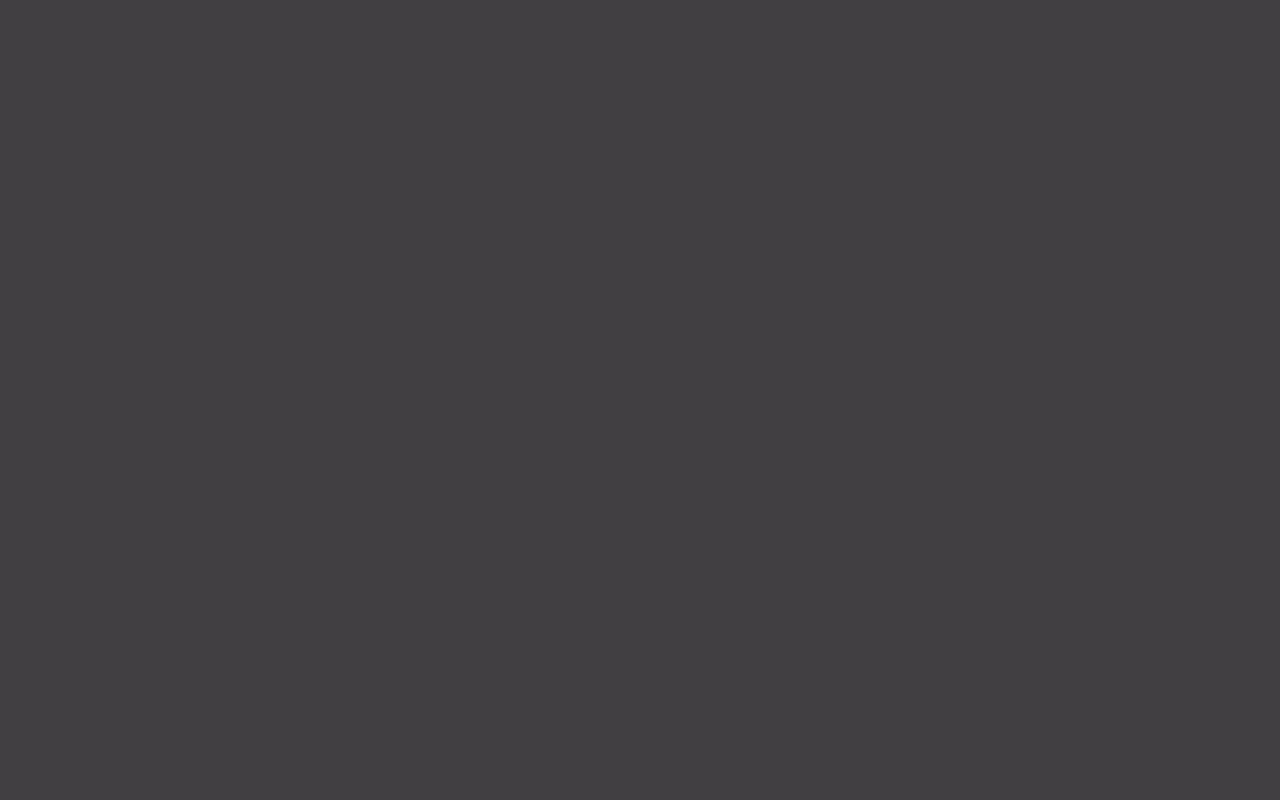
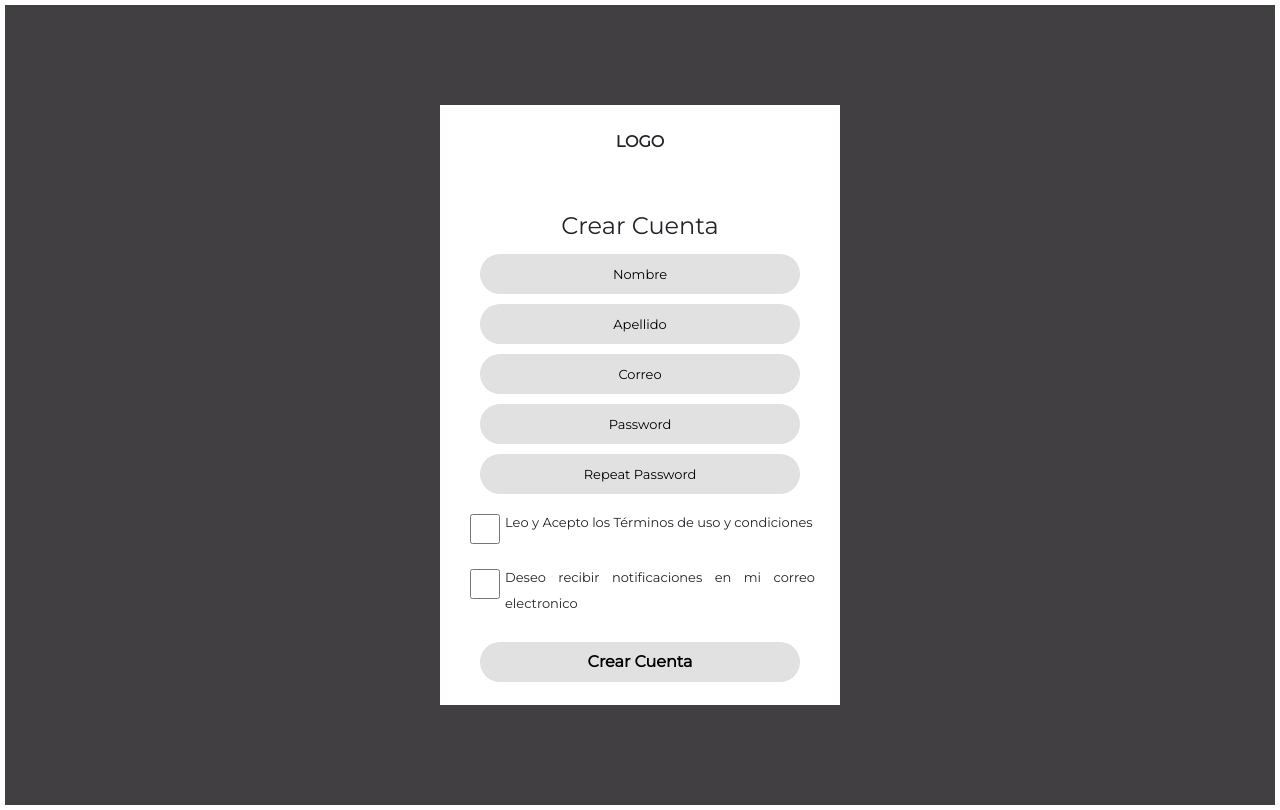
Before and after one commit to luiscf1226/proyectoUX, a React (Create React App) app in the folder proyecto-movie/: page /Crear-cuenta in a window 1280 px wide. Before the commit this address had no page. Built offline with nearby package versions, Linux system fonts and the light colour scheme.

Commit message:
Terminos & Condiciones y Crear Cuenta

```diff
--- a/proyecto-movie/package.json
+++ b/proyecto-movie/package.json
@@ -9,9 +9,10 @@
     "bootstrap": "^5.2.0",
     "react": "^18.2.0",
     "react-bootstrap": "^2.5.0",
+    "react-bootstrap-icons": "^1.8.4",
     "react-dom": "^18.2.0",
     "react-router-dom": "^6.3.0",
-    "react-scripts": "5.0.1",
+    "react-scripts": "^5.0.1",
     "web-vitals": "^2.1.4"
   },
   "scripts": {
--- a/proyecto-movie/src/App.js
+++ b/proyecto-movie/src/App.js
@@ -3,6 +3,8 @@ import {BrowserRouter as Router,Routes,Route} from 'react-router-dom';
 
 import Login from './componentes/Login.jsx';
 import Bienvenido from './componentes/Bienvenido.jsx';
+import Terminos from './componentes/Terminos.jsx';
+import NuevaCuenta from './componentes/NuevaCuenta';
 
 function App() {
   return (
@@ -10,9 +12,10 @@ function App() {
     <div className="App">
        <Router>
         <Routes>
-          <Route  path="/" element={<Bienvenido/>}></Route>
+          <Route path="/" element={<Terminos/>}></Route>
+          <Route  path="/bienvenido" element={<Bienvenido/>}></Route>
           <Route  path='/login' element={<Login/>}></Route>
-
+          <Route  path='/Crear-cuenta' element={<NuevaCuenta/>}></Route>
         </Routes>
 
       </Router>
--- a/proyecto-movie/src/componentes/Bienvenido.css
+++ b/proyecto-movie/src/componentes/Bienvenido.css
@@ -38,13 +38,7 @@
     font-size: 20px;
     text-align: center;
 }
-.button-principal{
-    background-color: #ffffff;
-    border: none;
-    margin-top: 35%;
-    margin-left: 60%;
 
-}
 .flecha{
     margin-top: 4px;
     margin-left: 3%;
--- a/proyecto-movie/src/componentes/Login.jsx
+++ b/proyecto-movie/src/componentes/Login.jsx
@@ -3,9 +3,15 @@ import Button from 'react-bootstrap/Button';
 import Form from 'react-bootstrap/Form';
 import React, { Component } from 'react';
 import gmail from '../images/gmail.png';
+import { useNavigate } from "react-router-dom";
 
 
 function Login(){
+
+    const navigate= useNavigate();
+    const crearcuenta=()=>{
+        navigate('/Crear-cuenta');
+    }
 
     return (
         <div className='login'>
@@ -24,8 +30,8 @@ function Login(){
             </form>
             <span className='span-olvidar'>¿Olvidaste tu contraseña?</span>
             <div className="botones">
-                <Button variant="secondary" className='button1'>Iniciar Sesión</Button>{' '}
-                <Button variant="light" className='button2'>Crear Cuenta</Button>{' '}
+                <Button variant="secondary" className='button1'>Iniciar Sesión</Button>
+                <Button variant="light" className='button2' onClick={()=>crearcuenta()}>Crear Cuenta</Button>
             </div>
 
             <span className='span-final'>También puedes entrar con</span>
--- /dev/null
+++ b/proyecto-movie/src/componentes/NuevaCuenta.css
@@ -0,0 +1,59 @@
+:root{
+   --gris: #e1e1e1;
+}
+
+.principal-frame{
+    width: 400px;
+    height: 600px;
+    background-color: white;
+    padding: 20px;
+    font-family: 'Montserrat';
+}
+
+.heading-crear, h4{
+    text-align: center;
+}
+
+div{
+    padding: 5px;
+}
+
+.nombreC, .apellidoC, .correoC, .passC , .repeatPassC{
+    width: 320px;
+    height: 40px;
+    background-color: var(--gris);
+}
+
+.permisos, .notificaciones{
+    display: flex;
+    float: left;
+    font-size: small;
+    text-align: justify;
+}
+
+.check1, .check2{
+    width: 30px;
+    height: 30px;
+    padding: 5px;
+}
+
+.boton-crear{
+    display: flex;
+    align-items: center;
+    justify-content: center;
+}
+
+.bt-crear{
+    border: none;
+    background-color: var(--gris);
+    border-radius: 20px;
+    width: 320px;
+    height: 40px;
+    padding: 5px;
+}
+
+.cuerpo-c{
+    display: flex;
+    flex-direction: column;
+    align-items: center;
+}
--- /dev/null
+++ b/proyecto-movie/src/componentes/NuevaCuenta.jsx
@@ -0,0 +1,81 @@
+import React from "react";
+import './NuevaCuenta.css'
+
+function NuevaCuenta() {
+
+
+
+
+    return (
+
+        <div className="principal-frame">
+
+            <div className="heading-crear">
+                <strong>LOGO</strong>
+            </div>
+
+            <br />
+            <br />
+
+            <div className="cuerpo-c">
+
+                <h4>Crear Cuenta</h4>
+
+                <div>
+                    <input type="text" placeholder="Nombre" className="nombreC" />
+                </div>
+
+                <div>
+                    <input type="text" placeholder="Apellido" className="apellidoC" />
+                </div>
+
+                <div>
+                    <input type="email" placeholder="Correo" className="correoC" />
+                </div>
+
+                <div>
+                    <input type="password" className="passC" placeholder="Password" />
+                </div>
+
+                <div>
+                    <input type="password" className="repeatPassC" placeholder="Repeat Password" />
+                </div>
+
+            </div>
+
+
+
+
+            <div className="permisos">
+
+                <div>
+                    <input type="checkbox" className="check1" value={1}/>
+                </div>
+
+                <p>Leo y Acepto los Términos de uso y condiciones</p>
+            </div>
+
+
+            <div className="notificaciones">
+                <div>
+                    <input type="checkbox" className="check2" value={1}/>
+                </div>
+
+                <p>Deseo recibir notificaciones en mi correo electronico</p>
+            </div>
+
+
+            <div className="boton-crear">
+                <button className="bt-crear"><strong>Crear Cuenta</strong></button>
+            </div>
+
+
+
+
+
+        </div>
+    );
+
+}
+
+export default NuevaCuenta;
--- /dev/null
+++ b/proyecto-movie/src/componentes/Terminos.css
@@ -0,0 +1,37 @@
+.terminos{
+    width: 400px;
+    height: 550px;
+    font-family: 'Montserrat';
+    background-color: #fff;
+    padding: 20px;
+}
+
+.heading{
+    display: flex;
+    float: left;
+    align-items: center;
+    justify-content: center;
+    padding: 10px;
+    text-align: center;
+}
+
+.boton{
+    width: 50px;
+    height: 50px;
+    background-color: #fff;
+    border: none;
+}
+
+p{
+    line-height: 2.0;
+}
+
+h4{
+    align-items: center;
+    justify-content: center;
+}
+
+.button-principal{
+    background-color: #ffffff;
+    border: none;
+}
--- /dev/null
+++ b/proyecto-movie/src/componentes/Terminos.jsx
@@ -0,0 +1,38 @@
+import React from "react";
+import { useNavigate } from "react-router-dom";
+import './Terminos.css';
+
+
+
+function Terminos (){
+    const navigate= useNavigate();
+    const bienvenido=()=>{
+        navigate('/bienvenido');
+    }
+
+
+    return(
+        <div className="terminos">
+
+            <div className="heading">
+                <button onClick={()=>bienvenido()} className='button-principal' >
+                    <i class="fa-solid fa-arrow-left fa-2xl"></i>
+                </button>
+
+                <h4> <strong>Terminos y Condiciones de uso </strong></h4> <br/>
+            </div>
+
+            <p>El titular no responde por la continuidad y disponibilidad del contenido,
+                productos y/o servicios en a largo plazo, se realizará acciones que fomenten
+                el buen funcionamiento de dicho sitio web sin responsabilidad alguna.
+                El titular no se responsabiliza de que el software esté libre de errores
+                que puedan causar un daño al software y/o hardware del equipo del cual el usuario
+                accede al sitio web. De igual forma, no se responsabiliza por los posibles daños
+                psicológicos que puedan ocasionar el acceso y  utilización del sitio web.
+            </p>
+
+        </div>
+    );
+}
+
+export default Terminos;
```
Also changed, not shown: 1 other file (tests, documents, lock files or other folders).
